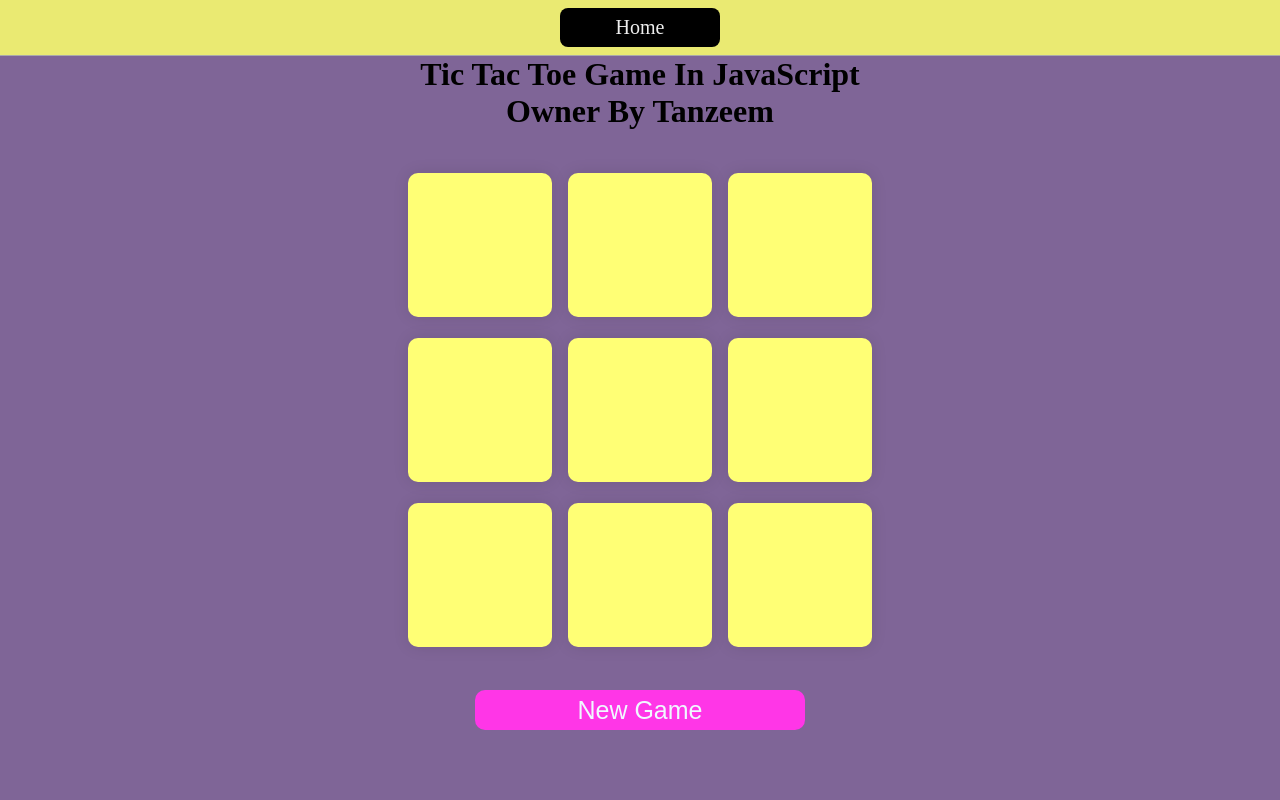
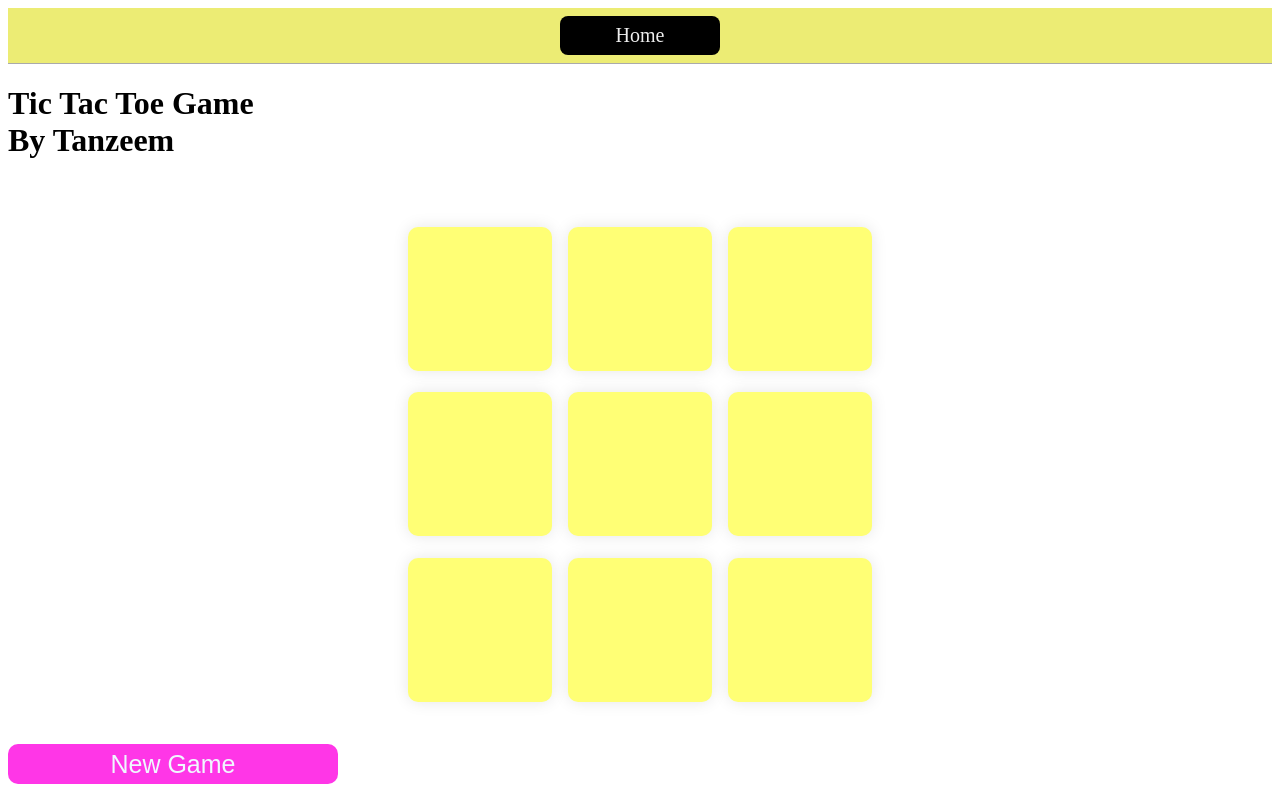
Before and after one commit to mohdtanzeem428250/project_deploy, a plain HTML site: page Project_07_Tic_Tac_Toe_Game/index.html in a window 1280 px wide. Drawn offline with Linux system fonts and the light colour scheme.

Commit message:
Update index.html

```diff
--- a/Project_07_Tic_Tac_Toe_Game/index.html
+++ b/Project_07_Tic_Tac_Toe_Game/index.html
@@ -6,7 +6,7 @@
     <title>Tic Tac Toe Game</title>
     <style>
         *
-        {
+
             margin: 0px;
             padding: 0px;
         }
@@ -95,7 +95,7 @@ nav {
 <nav class="navbar">
         <a href="..\index.html">Home</a>
     </nav>
-        <h1>Tic Tac Toe Game In JavaScript<br>Owner By Tanzeem</h1>
+        <h1>Tic Tac Toe Game<br>By Tanzeem</h1>
         <h2 class="win"></h2>
         <div class="container">
             <div class="game">
```
